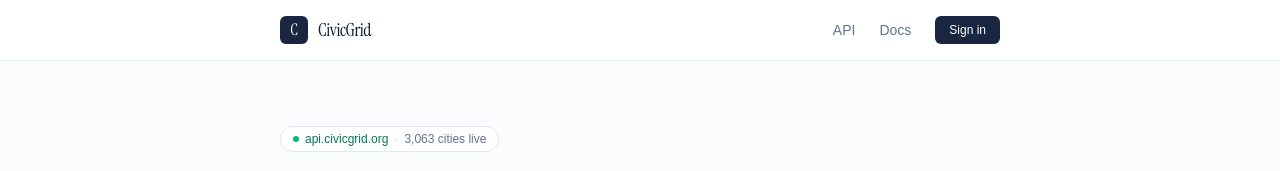
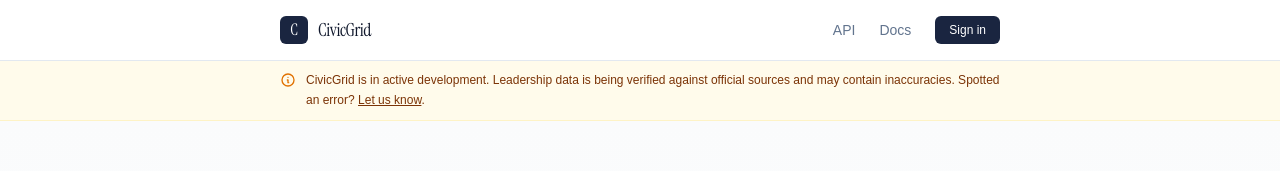
Before and after one commit to Kwamib/civicgrid-web, a Next.js app: page / in a window 1280 px wide. Shown: the top 171 px of the page. Built offline with nearby package versions, Linux system fonts and the light colour scheme; no server answers.

Commit message:
feat: add beta/data-verification notice banner

```diff
--- a/src/app/page.tsx
+++ b/src/app/page.tsx
@@ -1,11 +1,13 @@
 import Link from "next/link";
 import { Header } from "@/components/Header";
+import { BetaNotice } from "@/components/BetaNotice";
 import { CitySearch } from "@/components/CitySearch";
 
 export default function Home() {
   return (
     <div className="min-h-screen bg-white text-slate-900">
       <Header />
+      <BetaNotice />
 
       <CitySearch />
 
--- /dev/null
+++ b/src/components/BetaNotice.tsx
@@ -0,0 +1,14 @@
+export function BetaNotice() {
+  return (
+    <div className="bg-amber-50 border-b border-amber-100">
+      <div className="mx-auto max-w-3xl px-6 py-2.5 flex items-start gap-2.5 text-xs text-amber-900">
+        <svg className="w-4 h-4 flex-shrink-0 mt-px text-amber-600" fill="none" stroke="currentColor" viewBox="0 0 24 24">
+          <path strokeLinecap="round" strokeLinejoin="round" strokeWidth={2} d="M13 16h-1v-4h-1m1-4h.01M21 12a9 9 0 11-18 0 9 9 0 0118 0z" />
+        </svg>
+        <p className="leading-relaxed">
+          <span className="font-medium">CivicGrid is in active development.</span> Leadership data is being verified against official sources and may contain inaccuracies. Spotted an error? <a href="mailto:hello@civicgrid.org?subject=Data%20correction" className="underline hover:text-amber-950 transition">Let us know</a>.
+        </p>
+      </div>
+    </div>
+  );
+}
```
